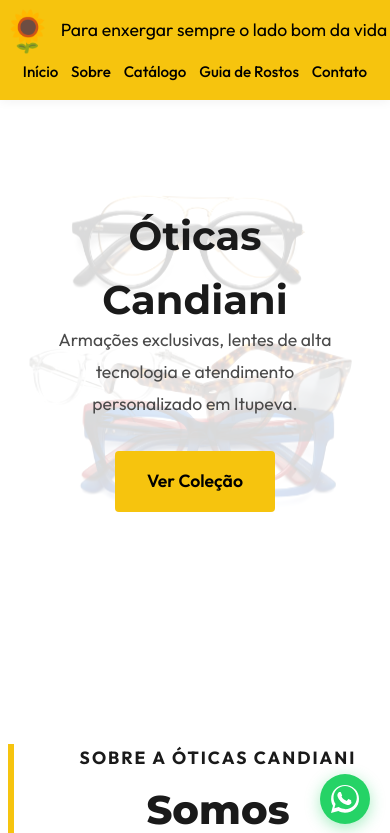
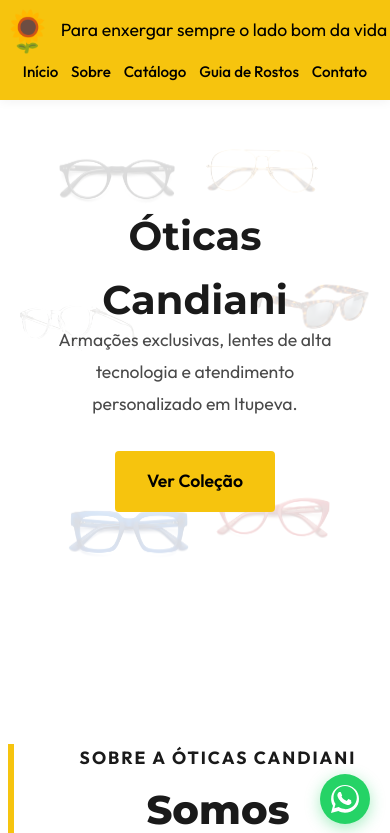
Before and after one commit to negojapis/-ticas-Candiani, a Next.js app: page / in a window 390 px wide. Shown: the top 833 px of the page. Built offline with nearby package versions, Linux system fonts and the light colour scheme.

Commit message:
fix: Prevent floating glasses from distorting and overlapping on mobile

```diff
--- a/src/components/FloatingHero.module.css
+++ b/src/components/FloatingHero.module.css
@@ -128,4 +128,8 @@
     z-index: 10;
     opacity: 0.15;
   }
+  .floatingImage {
+    max-width: 140px !important;
+    height: auto !important;
+  }
 }
```
